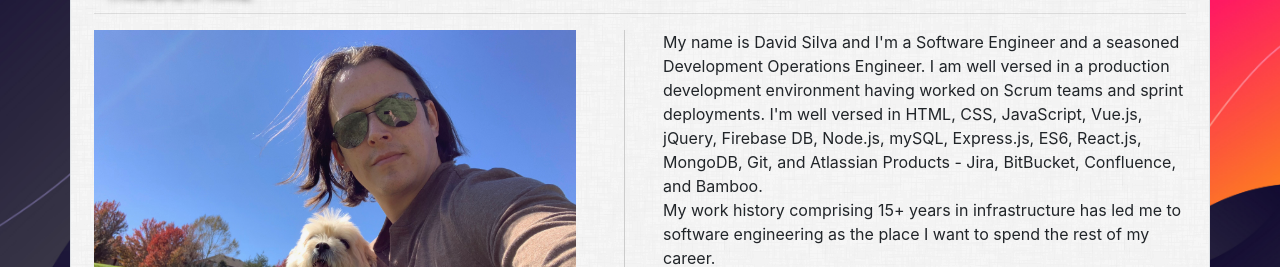
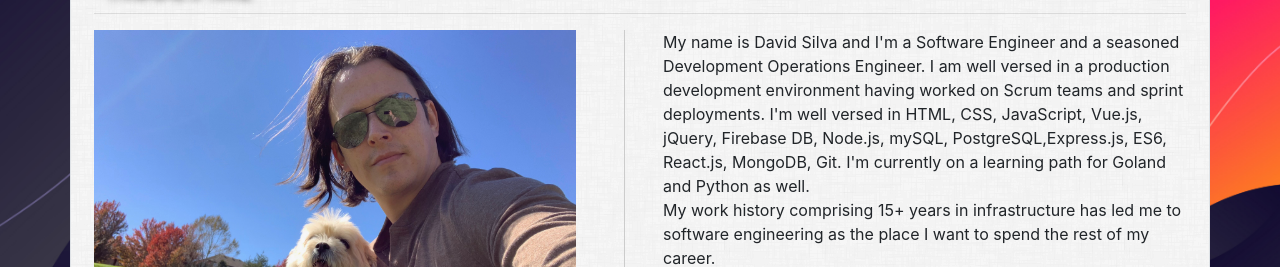
Before and after one commit to DavidsRepos/Bootstrap-Portfolio-Custom, a plain HTML site: page index.html in a window 1280 px wide. Shown: the part 229-496 px from the top of the page. Drawn offline with nearby package versions, Linux system fonts and the light colour scheme; no server answers.

Commit message:
Update index.html

```diff
--- a/index.html
+++ b/index.html
@@ -114,7 +114,7 @@
                 <div class="col-md-6">
 
                     <p class="pl-2 pr-2"> My name is David Silva and I'm a Software Engineer and a seasoned Development Operations Engineer. I am well versed in a production development environment having worked on Scrum teams and sprint deployments.
-                        I'm well versed in HTML, CSS, JavaScript, Vue.js, jQuery, Firebase DB, Node.js, mySQL, Express.js, ES6, React.js, MongoDB, Git, and Atlassian Products - Jira, BitBucket, Confluence, and Bamboo.  <br>
+                        I'm well versed in HTML, CSS, JavaScript, Vue.js, jQuery, Firebase DB, Node.js, mySQL, PostgreSQL,Express.js, ES6, React.js, MongoDB, Git. I'm currently on a learning path for Goland and Python as well.  <br>
                         My work history comprising 15+ years in infrastructure has led me to software engineering as the place I want to spend the rest of my career.
                         </p>
                     <p class="pl-2 pr-2"> I have supported and managed SaaS applications both as a software engineer and as a DevOps Engineer so this experience makes me an ideal and well rounded technologist.
```
